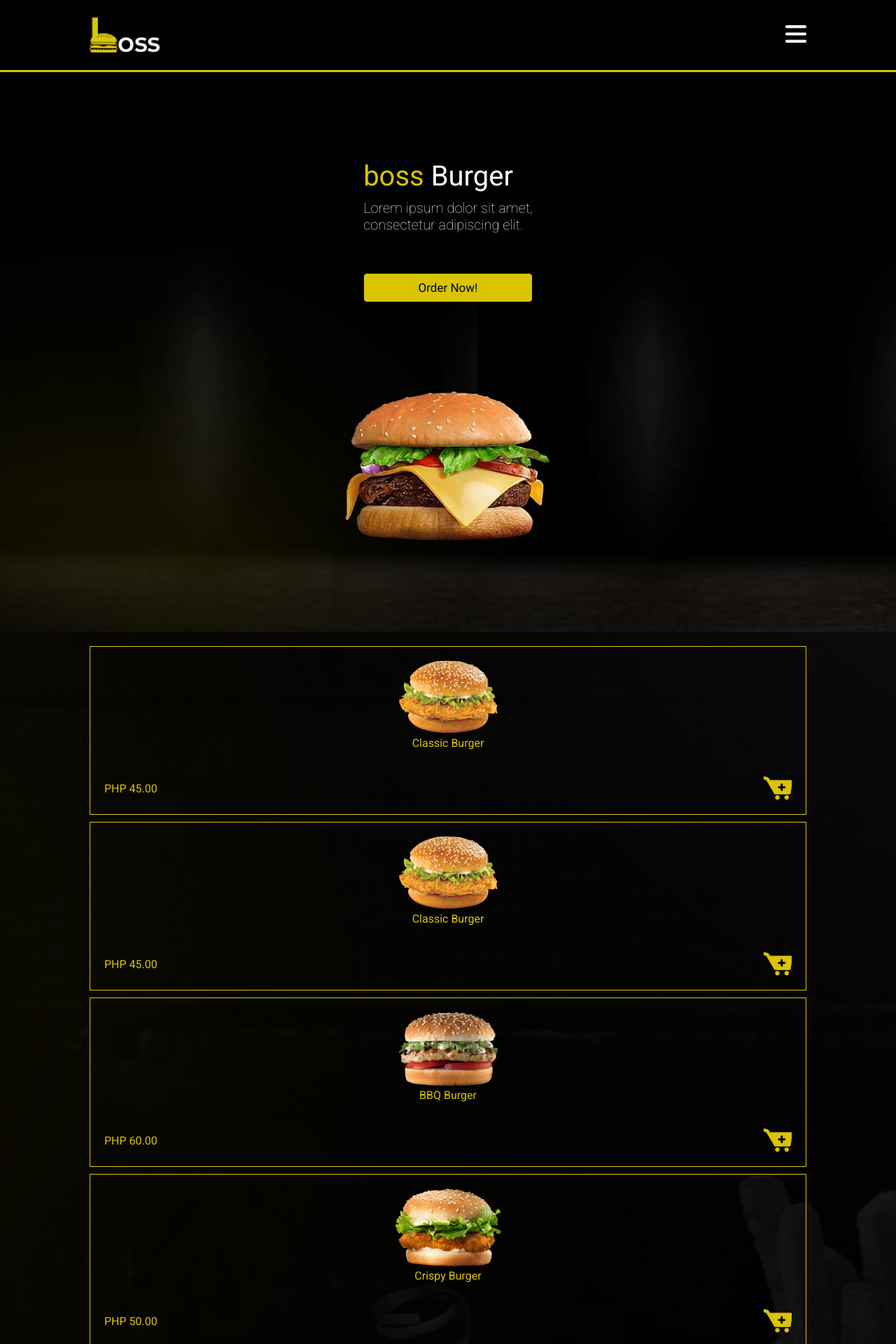
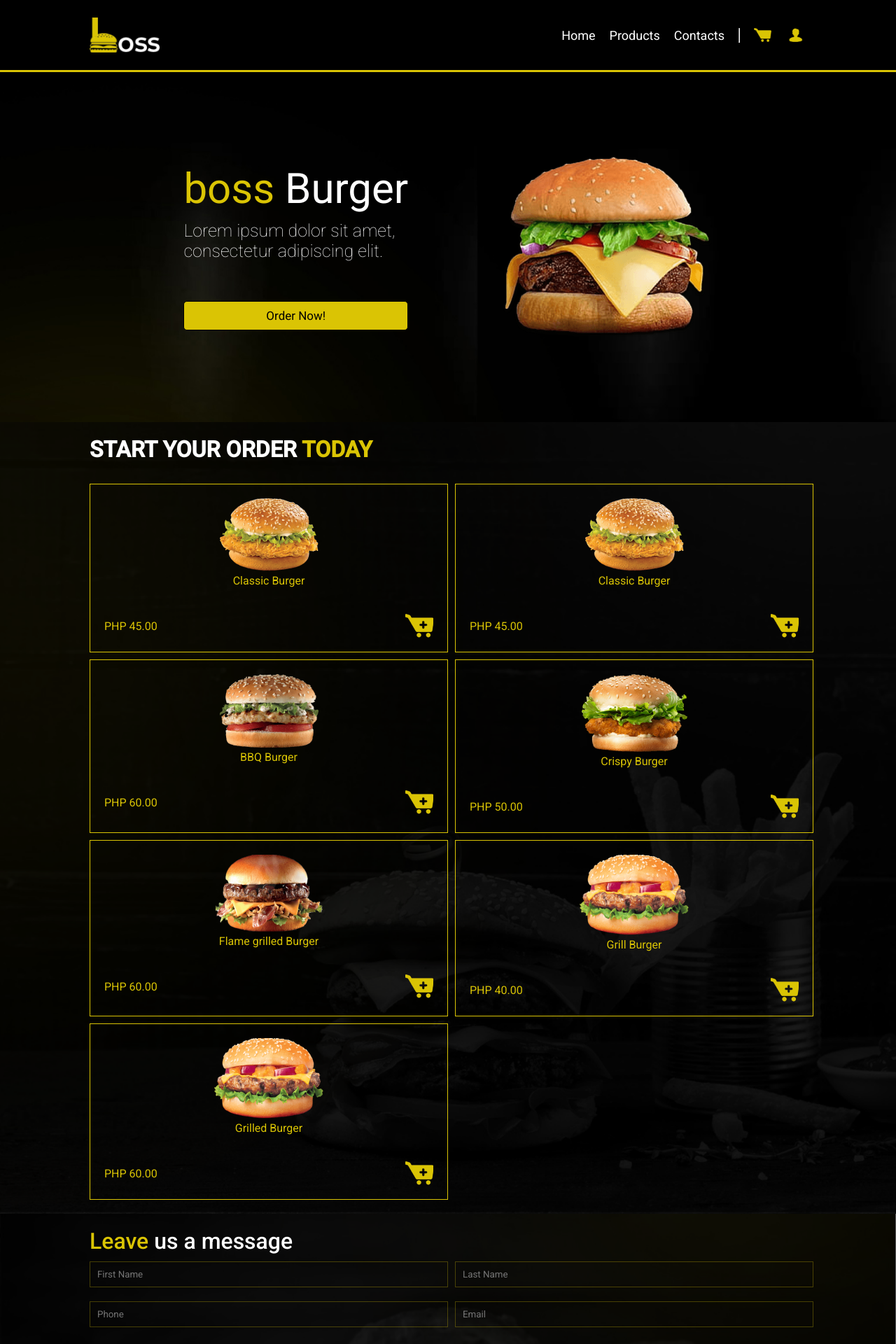
Before and after one commit to tubaljaren09/bossBurger-React, a React (Create React App) app: page / in a window 1280 px wide. Shown: the top 1920 px of the page at 70% size. Built offline with nearby package versions, Linux system fonts and the light colour scheme.

Commit message:
Add media queries 480px and 768px

```diff
--- a/src/components/Contact.jsx
+++ b/src/components/Contact.jsx
@@ -8,10 +8,12 @@ const Contact = () => {
           <span>Leave</span> us a message
         </h1>
         <form>
-          <input type="text" name="firstname" placeholder="First Name" />
-          <input type="text" name="lastname" placeholder="Last Name" />
-          <input type="text" name="phone" placeholder="Phone" />
-          <input type="text" name="email" placeholder="Email" />
+          <div className="input-group">
+            <input type="text" name="firstname" placeholder="First Name" />
+            <input type="text" name="lastname" placeholder="Last Name" />
+            <input type="text" name="phone" placeholder="Phone" />
+            <input type="text" name="email" placeholder="Email" />
+          </div>
           <textarea name="message" placeholder="Message" />
           <br />
           <input type="submit" name="submit" value="SEND" />
--- a/src/components/Navbar.jsx
+++ b/src/components/Navbar.jsx
@@ -4,6 +4,8 @@ import React, { useState } from "react";
 import Burger from "../assets/images/solid-bars.png";
 import Logo from "../assets/images/home-logo.png";
 import Close from "../assets/images/close-icon.png";
+import Cart from "../assets/images/home-cart-icon.png";
+import Admin from "../assets/images/home-admin-icon.png";
 
 const Navbar = () => {
   const [nav, setNav] = useState(false);
@@ -16,13 +18,21 @@ const Navbar = () => {
     <div className="navbar-main">
       <div className="navbar-container">
         <img src={Logo} width="100px" height="50px" alt="logo" />
-        <div onClick={toggleNav}>
+        <div className="burger-icon" onClick={toggleNav}>
           {!nav ? (
             <img src={Burger} alt="burger-icon" width="30px" height="25px" />
           ) : (
             <img src={Close} alt="close-icon" width="25px" height="25px" />
           )}
         </div>
+        <ul className="navbar">
+          <li>Home</li>
+          <li>Products</li>
+          <li>Contacts</li>
+          <hr />
+          <img src={Cart} alt="cart-icon" width="25px" height="20px" />
+          <img src={Admin} alt="admin-icon" width="30px" height="20px" />
+        </ul>
       </div>
       <ul className={!nav ? "menu-close" : "menu-show"}>
         <li>Home</li>
--- a/src/components/Products.jsx
+++ b/src/components/Products.jsx
@@ -13,6 +13,10 @@ const Products = () => {
   return (
     <div className="products-main">
       <div className="products-container">
+        <h1>
+          START YOUR ORDER <span>TODAY</span>
+        </h1>
+        <div className="burger-container">
           <div className="burger">
             <div>
               <img src={Classic} alt="Classic-Burger" />
@@ -99,6 +103,7 @@ const Products = () => {
           </div>
         </div>
       </div>
+    </div>
   );
 };
 
--- a/src/styles/contact.scss
+++ b/src/styles/contact.scss
@@ -16,11 +16,13 @@
       }
     }
     form {
-      input[type="text"] {
-        padding: 10px;
-        background: transparent;
-        border: 1px solid rgba($yellow, 0.3);
-        margin: 10px 0;
+      .input-group {
+        input[type="text"] {
+          padding: 10px;
+          background: transparent;
+          border: 1px solid rgba($yellow, 0.3);
+          margin: 10px 0;
+        }
       }
       input[type="submit"] {
         width: 100%;
@@ -42,3 +44,11 @@
     }
   }
 }
+@media (min-width: 480px) {
+  .contact-main .contact-container form .input-group {
+    display: grid;
+    grid-template-columns: 50% 50%;
+    grid-template-rows: 1fr;
+    column-gap: 10px;
+  }
+}
--- a/src/styles/footer.scss
+++ b/src/styles/footer.scss
@@ -20,3 +20,9 @@
     }
   }
 }
+@media (min-width: 480px) {
+  .footer-main .footer-container {
+    flex-direction: row;
+    justify-content: space-between;
+  }
+}
--- a/src/styles/home.scss
+++ b/src/styles/home.scss
@@ -2,7 +2,7 @@
   background: url("../assets/images/home-bg.png") no-repeat center;
   background-size: cover;
   width: 100%;
-  height: 100vh;
+  height: 500px;
   .home-container {
     width: 80%;
     margin: auto;
@@ -36,3 +36,20 @@
     }
   }
 }
+@media (min-width: 650px) {
+  .home-main .home-container {
+    flex-direction: row;
+  }
+}
+@media (min-width: 800px) {
+  .home-main .home-container .greetings h1 {
+    font-size: 60px;
+  }
+  .home-main .home-container .greetings p {
+    font-size: 25px;
+  }
+  .home-main .home-container img {
+    width: 300px;
+    height: auto;
+  }
+}
--- a/src/styles/navbar.scss
+++ b/src/styles/navbar.scss
@@ -10,6 +10,10 @@
     display: flex;
     justify-content: space-between;
     align-items: center;
+    color: #fff;
+    .navbar {
+      display: none;
+    }
   }
   .menu-show {
     color: #fff;
@@ -32,3 +36,16 @@
     transform-origin: top;
   }
 }
+@media (min-width: 768px) {
+  .navbar-main .navbar-container .burger-icon {
+    display: none;
+  }
+  .navbar-main .navbar-container .navbar {
+    display: flex;
+    gap: 20px;
+    list-style: none;
+  }
+  .navbar-main .navbar-container .navbar li {
+    font-size: 18px;
+  }
+}
--- a/src/styles/products.scss
+++ b/src/styles/products.scss
@@ -7,8 +7,16 @@
     width: 80%;
     margin: auto;
     height: 100%;
+    padding: 20px 0;
+    color: #fff;
+    h1 {
+      margin-bottom: 30px;
+      span {
         color: $yellow;
-    padding: 20px 0;
+      }
+    }
+    .burger-container {
+      color: $yellow;
       display: flex;
       flex-direction: column;
       gap: 10px;
@@ -26,3 +34,14 @@
       }
     }
   }
+}
+@media (min-width: 550px) {
+  .products-main .products-container .burger-container {
+    display: grid;
+    grid-template-columns: 50% 50%;
+    grid-template-rows: 1fr;
+  }
+  .products-main .products-container .burger-container .burger {
+    min-width: 180px;
+  }
+}
```
Lines whose indentation alone changed are shown as unchanged.
